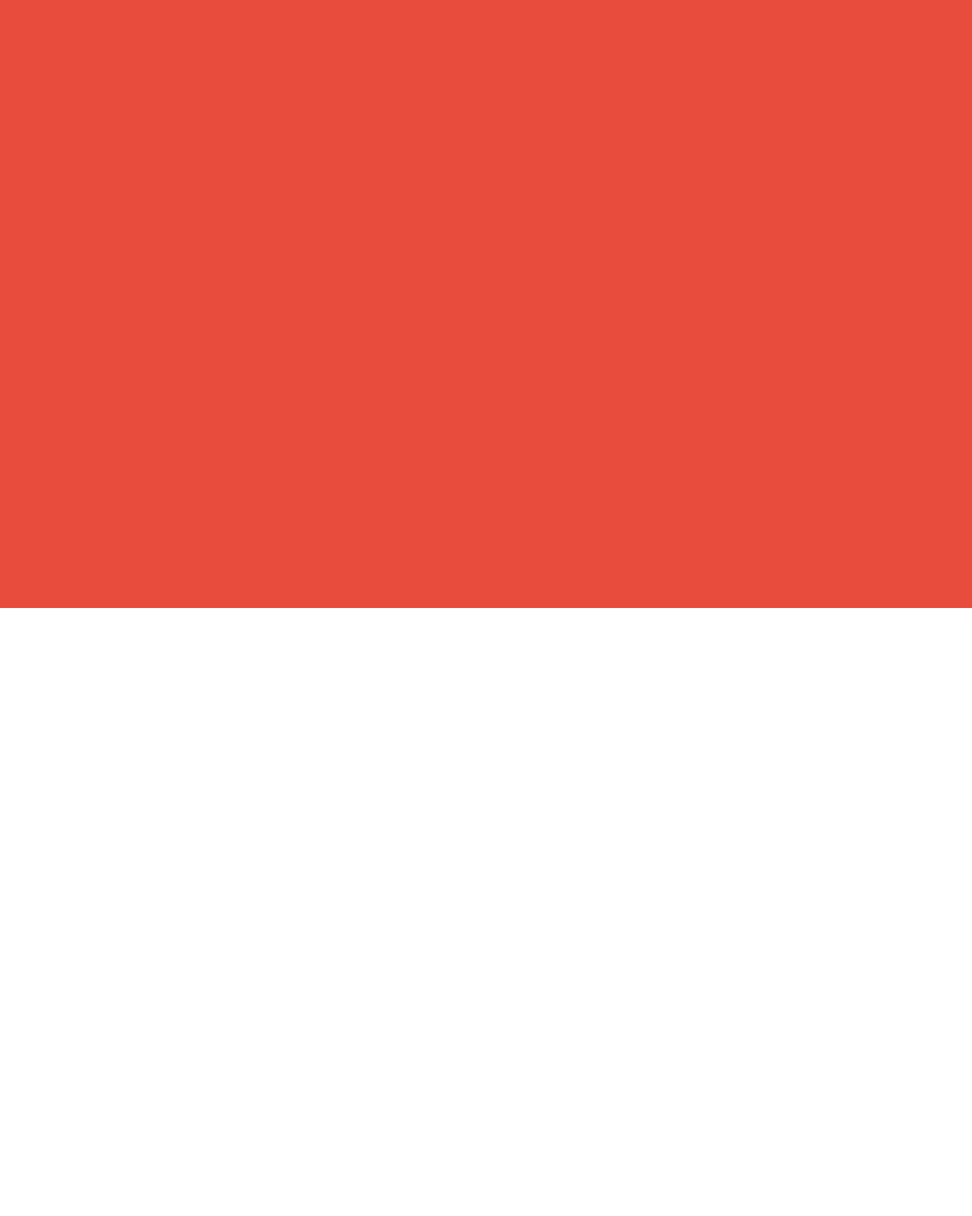
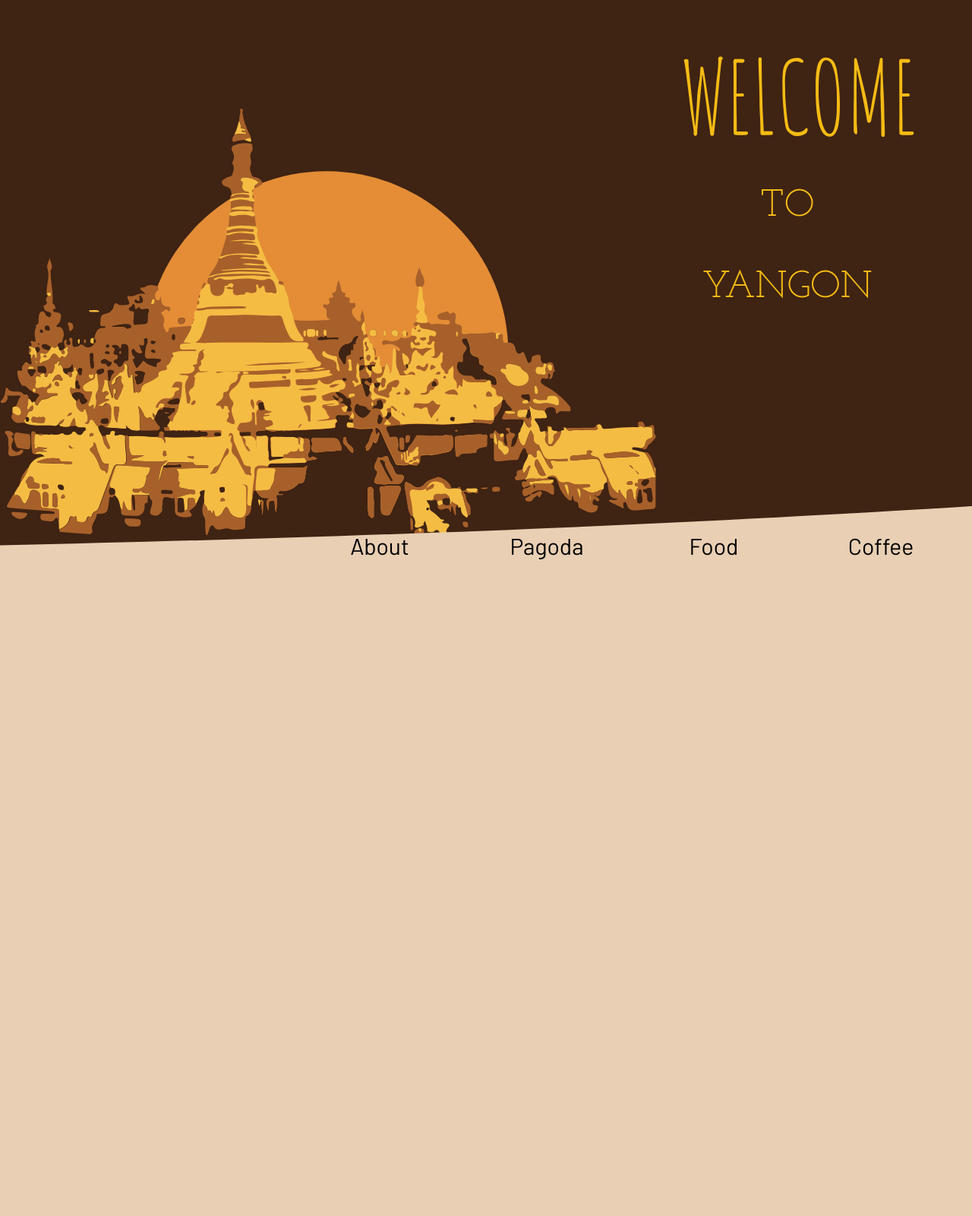
Before and after one commit to MarcusHakansson/Rmit_yangon, a plain HTML site: page index.html in a window 1280 px wide. Shown: the top 1600 px of the page at 76% size. Before the commit the page ends 800 px from the top, so only its background shows below. Drawn offline with nearby package versions, Linux system fonts and the light colour scheme.

Commit message:
Set up Basic layout
Made a sticky navbar
parallax features

```diff
--- a/index.html
+++ b/index.html
@@ -6,13 +6,61 @@
   <meta name="viewport" content="width=device-width, initial-scale=1, shrink-to-fit=no">
   <meta name="description" content="">
   <meta name="author" content="">
-  </script>
   <title>Yangon</title>
   <link href="style.css" rel="stylesheet">
+  <link href="https://fonts.googleapis.com/css?family=Barlow" rel="stylesheet">
+  <link href="https://fonts.googleapis.com/css?family=Amatic+SC|Josefin+Slab" rel="stylesheet">
 </head>
+
 <body>
-  <div class="first_color">
+
+  <!-- **************Navbar**************** -->
+  <div class="nav_bar">
+    <div class="nav_buttons_container">
+      <div class="nav_logo" id="nav_logo_img"></div>
+      <div class="nav_buttons" id="about_nav_button"><a class="nav_style">About</a></div>
+      <div class="nav_buttons" id="pagoda_nav_button"><a class="nav_style">Pagoda</a></div>
+      <div class="nav_buttons" id="food_nav_button"><a class="nav_style">Food</a></div>
+      <div class="nav_buttons" id="coffee_nav_button"><a class="nav_style">Coffee</a></div>
+    </div>
   </div>
+
+  <!-- **************Intro**************** -->
+  <div class="container">
+    <div id="intro_section">
+      <div class="welcome_text_container">
+        <a class="welcome_font">WELCOME<br></a>
+        <a class="yangon_font">TO YANGON</a>
+      </div>
+    </div>
+  </div>
+
+  <!-- **************First Section**************** -->
+  <div class="container">
+    <div id="first_section">
+
+    </div>
+  </div>
+  <!-- **************Second Section**************** -->
+  <div class="container">
+    <div id="second_section">
+
+    </div>
+  </div>
+  <!-- **************Third Section**************** -->
+  <div class="container">
+    <div id="third_section">
+
+    </div>
+  </div>
+  <!-- **************Fourth Section**************** -->
+  <div class="container">
+    <div id="fourth_section">
+
+    </div>
+  </div>
+  <script src="https://code.jquery.com/jquery-2.1.4.min.js"></script>
+  <script src="script.js"></script>
 </body>
 
 </html>
--- /dev/null
+++ b/script.js
@@ -0,0 +1,14 @@
+$(document).ready(function() {
+  console.log("Document ready");
+
+});
+
+
+$(window).on('scroll', function() {
+   var fromTop = $(window).scrollTop();
+   var ypos2 = $(window).innerHeight() - $('.nav_bar').outerHeight();
+   $('.nav_bar').toggleClass('stuck', (fromTop > ypos2));
+   $('.nav_bar').toggleClass('nav_color', (fromTop > ypos2));
+
+
+ });
--- a/style.css
+++ b/style.css
@@ -1,21 +1,155 @@
 body {
-margin: 0px;
+  margin: 0px;
+  background-color: #3f2313;
 }
 
-.first_color{
+/* *******************************containers******************************* */
+
+.container {
   width: 100%;
   height: 100vh;
-  background-color: #E74C3C;
 }
 
+/* *******************************Navbar******************************* */
+
+.nav_bar {
+  position: absolute;
+  background-image: url("navbar.svg");
+  background-repeat: no-repeat;
+  background-size: cover;
+  bottom: 0;
+  width: 100%;
+  height: 165px;
+  z-index: 10;
+}
+.nav_color{
+  background-color: #E9CFB4;
+  height: 120px;
+  transition: 1s;
+}
+
+.nav_buttons_container {
+  display: flex;
+  height: 100%;
+  justify-content: flex-end;
+  align-items: center;
+}
+
+.nav_buttons {
+  height: 60px;
+  width: 200px;
+  margin-right: 20px;
+  text-align: center;
+  font-size: 30px;
+  line-height: 60px;
+  font-family: 'Barlow', sans-serif;
+}
+
+#nav_logo_img {
+  background-image: url("Pagoda-02-01.svg");
+  background-repeat: no-repeat;
+  max-width: 100%;
+  margin-left: 20px;
+}
+
+#about_nav_button {
+  margin-left: 20px;
+}
+
+#pagoda_nav_button {}
+
+#food_nav_button {}
+
+#coffee_nav_button {}
+
+.stuck {
+  position: fixed;
+  top: 0
+}
+
+/* *******************************Intro******************************* */
+
+#intro_section {
+  position: fixed;
+  width: 100%;
+  height: 88vh;
+  background-color: #3f2313;
+  background-image: url("Pagoda-02-01.svg");
+  background-repeat: no-repeat;
+  max-width: 100%;
+  z-index: 2;
+}
+
+.welcome_text_container {
+  bottom: 38%;
+  right: 8%;
+  width: 22%;
+  line-height: 100px;
+  position: absolute;
+  text-align: center;
+  color: #F4BB15;
+}
+
+.welcome_font {
+  font-size: 132px;
+  font-family: 'Amatic SC', cursive;
+}
+
+.yangon_font {
+  font-family: 'Josefin Slab', serif;
+  font-size: 50px;
+}
+
+/* *******************************First Section******************************* */
+
+#first_section {
+  position: relative;
+  width: 100%;
+  height: 100vh;
+  background-color: #E9CFB4;
+  z-index: 3;
+}
+
+/* *******************************Second Section******************************* */
+
+#second_section {
+  position: relative;
+  width: 100%;
+  height: 100vh;
+  background-color: #E36455;
+  z-index: 4;
+}
+
+/* *******************************Third Section******************************* */
+
+#third_section {
+  position: relative;
+  width: 100%;
+  height: 100vh;
+  background-color: #AEC4C2;
+  z-index: 5;
+}
+
+/* *******************************Fourth Section******************************* */
+
+#fourth_section {
+  position: relative;
+  width: 100%;
+  height: 100vh;
+  background-color: #F4BB15;
+  z-index: 6;
+}
+
+/* *******************************Media Querys******************************* */
+
 @media only screen and (max-width: 768px) {
-  .first_color{
+  .first_color {
     background-color: blue;
   }
 }
 
 @media only screen and (max-width: 480px) {
-  .first_color{
+  .first_color {
     background-color: brown;
   }
 }
```
Also changed, not shown: Pagoda-01.svg (added), Pagoda-02-01.svg (added), Pagoda.svg (added), navbar.svg (added), navbar_jump-01.svg (added).
